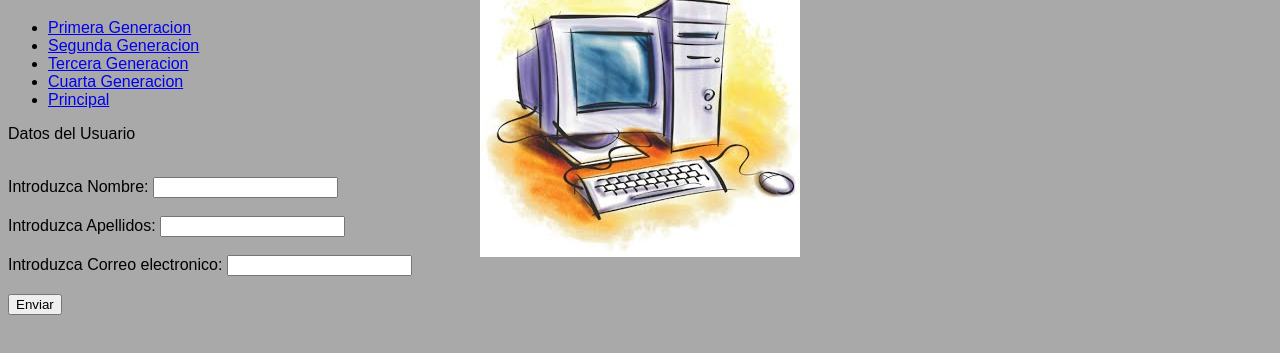
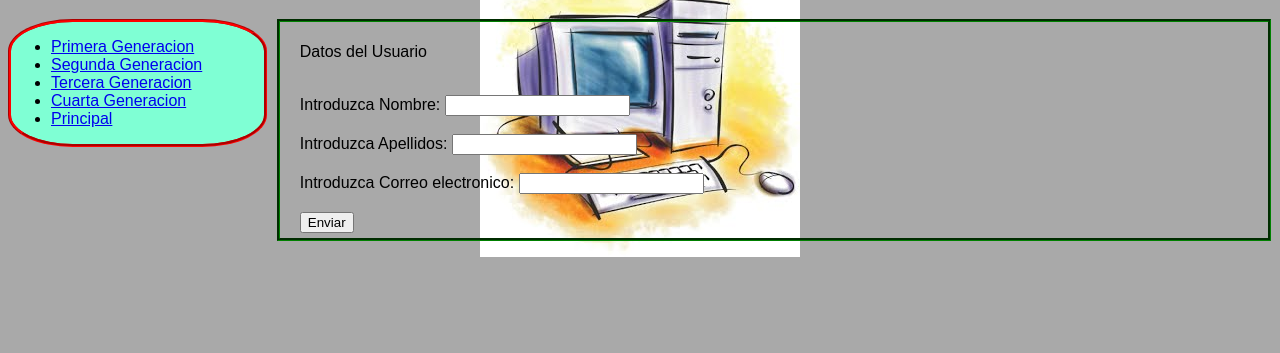
Before and after one commit to HenryGuaman/Practica02-Mi-Sitio-Web-CSS-, a plain HTML site: page contacto.html in a window 1280 px wide. Shown: the part 61-414 px from the top of the page. Drawn offline with Linux system fonts and the light colour scheme.

Commit message:
actualizaciones

```diff
--- a/contacto.html
+++ b/contacto.html
@@ -13,7 +13,7 @@
             <h1> Datos del estudiante </h1>
         </header>
     </div>
-        <nav>
+        <nav id=menuPrincipal>
             <ul>
                     <li><a href="primera.html">Primera Generacion</a></li>
                     <li><a href="segunda.html">Segunda Generacion</a></li>
@@ -24,7 +24,7 @@
         </nav>
 
     <div>
-        <section>
+        <section id=contenido>
             <form name="formularioDatos" method="post" action="ejemploPost1.php">
                 <p> Datos del Usuario </p>
                 <br />
```
Also changed, not shown: cuarta.html (+2 -0 lines), index.html (+2 -0 lines), primera.html (+2 -0 lines), segunda.html (+2 -0 lines), tercera.html (+2 -1 lines).
